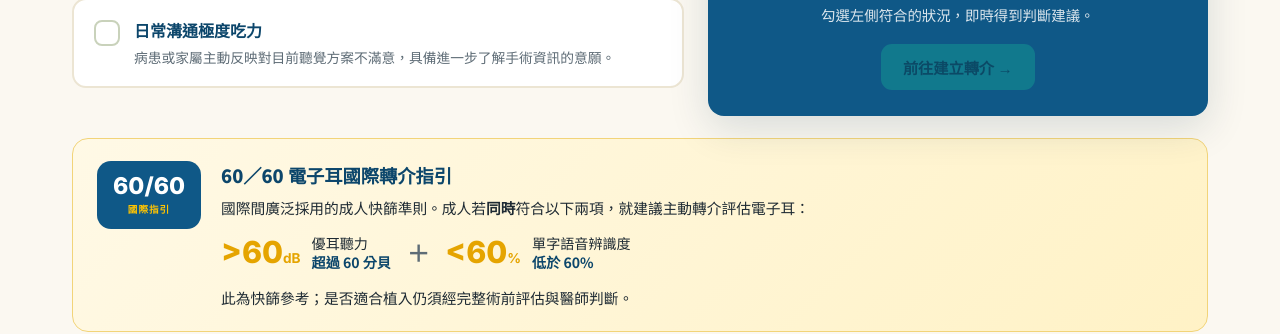
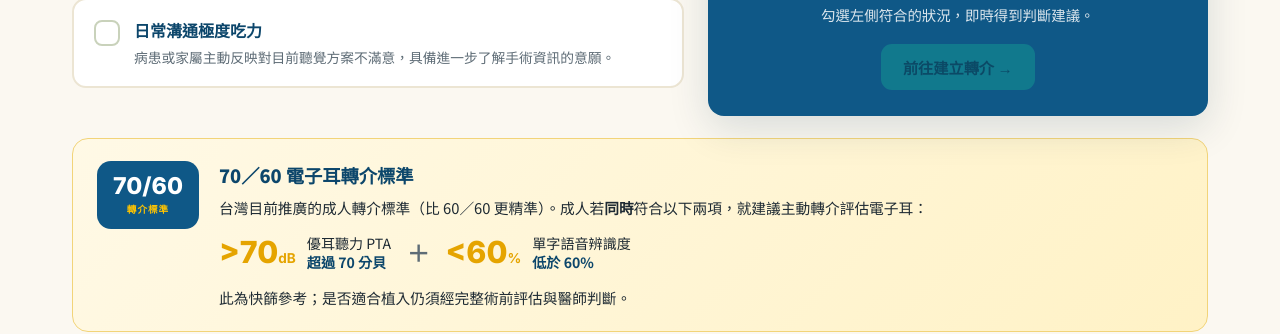
Before and after one commit to yaoyao1126/ci-referral-hub, a plain HTML site: page index.html in a window 1280 px wide. Shown: the part 471-805 px from the top of the page. Drawn offline with Linux system fonts and the light colour scheme.

Commit message:
Add files via upload

```diff
--- a/index.html
+++ b/index.html
@@ -417,12 +417,12 @@
     </div>
 
     <div class="rule60">
-      <div class="badge60">60/60<span>國際指引</span></div>
+      <div class="badge60">70/60<span>轉介標準</span></div>
       <div class="r60-main">
-        <h3>60／60 電子耳國際轉介指引</h3>
-        <p>國際間廣泛採用的成人快篩準則。成人若<b>同時</b>符合以下兩項，就建議主動轉介評估電子耳：</p>
+        <h3>70／60 電子耳轉介標準</h3>
+        <p>台灣目前推廣的成人轉介標準（比 60／60 更精準）。成人若<b>同時</b>符合以下兩項，就建議主動轉介評估電子耳：</p>
         <div class="r60-grid">
-          <div class="r60-item"><div class="num60">&gt;60<small>dB</small></div><div class="lab">優耳聽力<br><b>超過 60 分貝</b></div></div>
+          <div class="r60-item"><div class="num60">&gt;70<small>dB</small></div><div class="lab">優耳聽力 PTA<br><b>超過 70 分貝</b></div></div>
           <div class="r60-op">＋</div>
           <div class="r60-item"><div class="num60">&lt;60<small>%</small></div><div class="lab">單字語音辨識度<br><b>低於 60%</b></div></div>
         </div>
```
